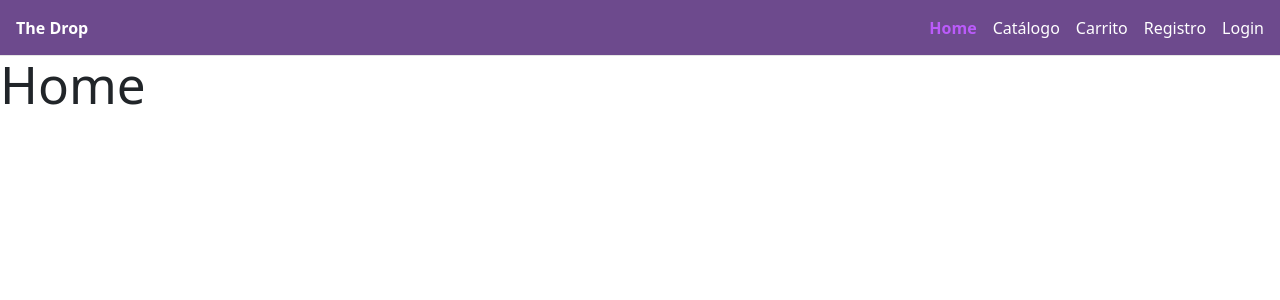
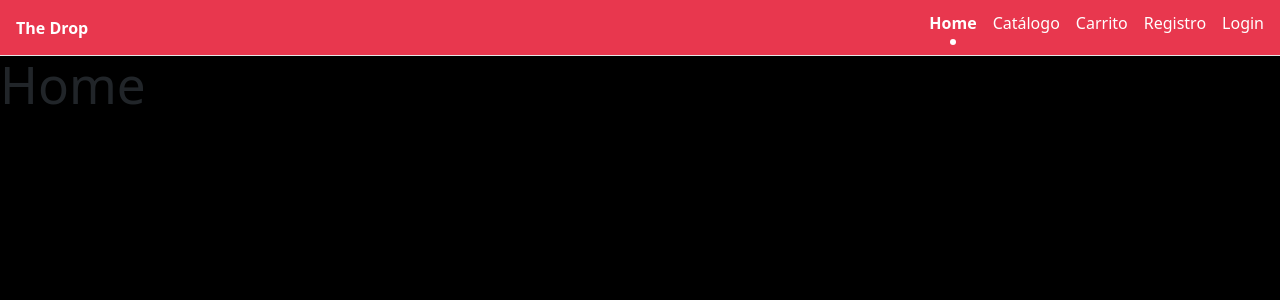
Before and after one commit to yellow-23/the-drop, a React (Vite) app in the folder frontend/: page / in a window 1280 px wide. Shown: the top 300 px of the page. Built offline with nearby package versions, Linux system fonts and the light colour scheme.

Commit message:
Prueba de colores 1

```diff
--- a/frontend/src/Components/Navbar.css
+++ b/frontend/src/Components/Navbar.css
@@ -1,5 +1,5 @@
 .app-navbar {
-  background: #6d4a8d;
+  background: #E8374E;
   position: fixed;
   top: 0;
   width: 100%;
@@ -29,6 +29,23 @@
   gap: 16px;
   margin-left: auto;
 }
+.nav-links a {
+  position: relative;
+  padding-bottom: 10px;
+}
+
+.nav-links a.active::after{
+  content: "";
+  position: absolute;
+  left: 50%;
+  bottom: 0px;
+  transform: translateX(-50%);
+  width: 6px;
+  height: 6px;
+  border-radius: 50%;
+  background: #fff;
+}
+
 
 .nav-links a {
   text-decoration: none;
@@ -37,7 +54,7 @@
 }
 
 .nav-links a.active {
-  color: #ba5bfa;
+  color: #fff;
   font-weight: 600;
 }
 
@@ -66,7 +83,7 @@
 
 .mobile-menu a.active {
   background: #f3e6ff;
-  color: #9900ff;
+  color: #37E8D1;
 }
 
 /* Mobile */
--- a/frontend/src/index.css
+++ b/frontend/src/index.css
@@ -5,7 +5,9 @@ body,
   margin: 0;
   padding: 0;
 }
-
+body{
+  background-color: #000;
+}
 h1 {
   font-size: 3.2em;
   line-height: 1.1;
@@ -23,7 +25,7 @@ button {
   transition: border-color 0.25s;
 }
 button:hover {
-  border-color: #646cff;
+  border-color: #37E8D1;
 }
 button:focus,
 button:focus-visible {
@@ -36,7 +38,7 @@ button:focus-visible {
     background-color: #ffffff;
   }
   a:hover {
-    color: #747bff;
+    color: #000;
   }
   button {
     background-color: #f9f9f9;
```
Also changed, not shown: 1 other file (tests, documents, lock files or other folders).
